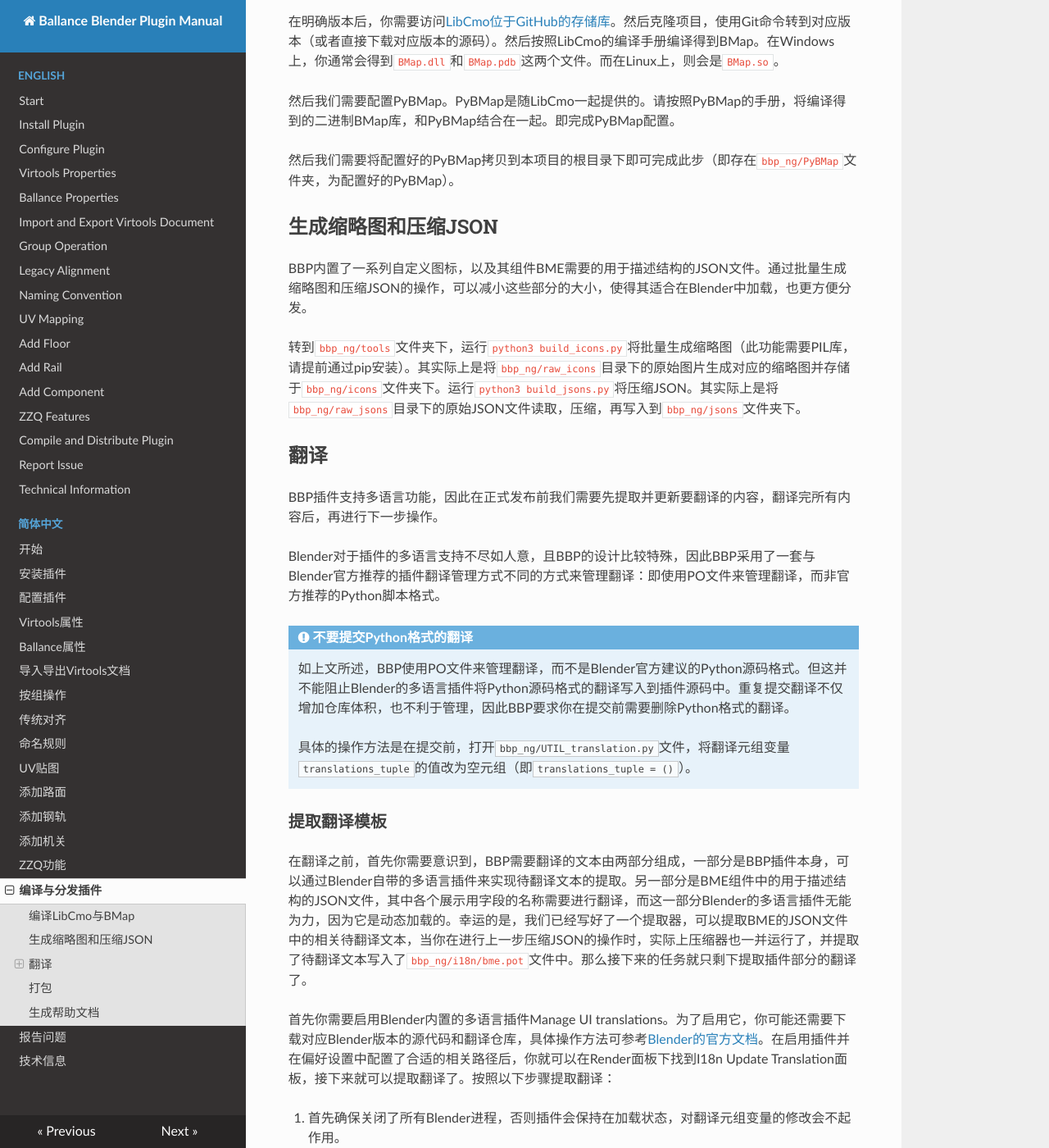
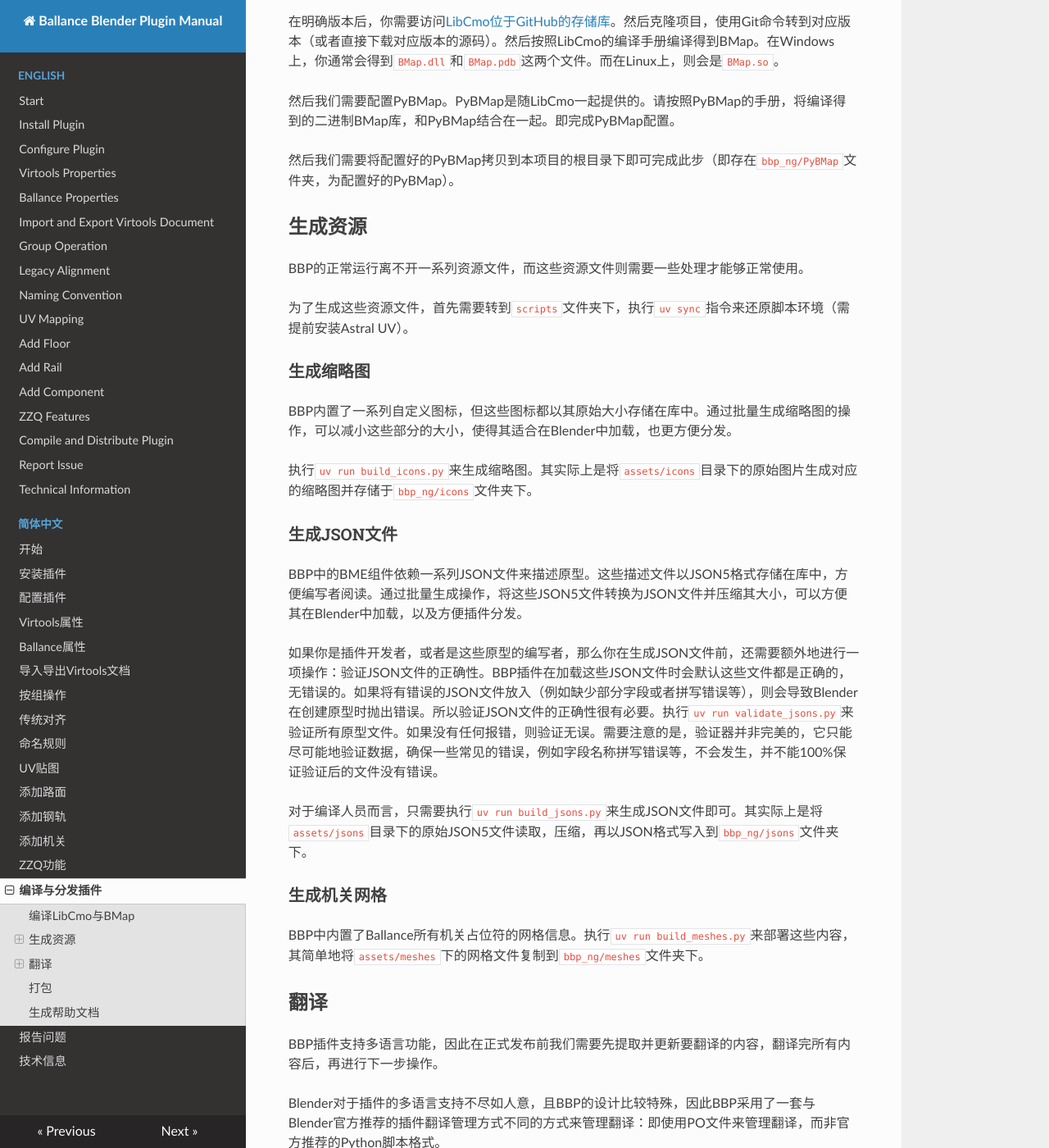
Before and after one commit to yyc12345/BallanceBlenderHelper, an MkDocs documentation site: the page built from docs/docs/zh-cn/compile-distribute-plugin.md, in a window 1280 px wide and 1400 px high, scrolled down 428 px. Shown: the whole window at 82% size. Built offline with MkDocs 1.6.1, drawn with Linux system fonts in a browser that asks for light colours; nearby versions of some CDN libraries; some of the changed text lies outside the part shown.

Commit message:
doc: update document
- add hint for gray virtools import export button
- add outcome of leaving blank ballance texture folder setting.
- update compile chapter according to the change of build scripts.

```diff
--- a/docs/docs/zh-cn/compile-distribute-plugin.md
+++ b/docs/docs/zh-cn/compile-distribute-plugin.md
@@ -12,11 +12,29 @@
 
 然后我们需要将配置好的PyBMap拷贝到本项目的根目录下即可完成此步（即存在`bbp_ng/PyBMap`文件夹，为配置好的PyBMap）。
 
-## 生成缩略图和压缩JSON
+## 生成资源
 
-BBP内置了一系列自定义图标，以及其组件BME需要的用于描述结构的JSON文件。通过批量生成缩略图和压缩JSON的操作，可以减小这些部分的大小，使得其适合在Blender中加载，也更方便分发。
+BBP的正常运行离不开一系列资源文件，而这些资源文件则需要一些处理才能够正常使用。
 
-转到`bbp_ng/tools`文件夹下，运行`python3 build_icons.py`将批量生成缩略图（此功能需要PIL库，请提前通过pip安装）。其实际上是将`bbp_ng/raw_icons`目录下的原始图片生成对应的缩略图并存储于`bbp_ng/icons`文件夹下。运行`python3 build_jsons.py`将压缩JSON。其实际上是将`bbp_ng/raw_jsons`目录下的原始JSON文件读取，压缩，再写入到`bbp_ng/jsons`文件夹下。
+为了生成这些资源文件，首先需要转到`scripts`文件夹下，执行`uv sync`指令来还原脚本环境（需提前安装Astral UV）。
+
+### 生成缩略图
+
+BBP内置了一系列自定义图标，但这些图标都以其原始大小存储在库中。通过批量生成缩略图的操作，可以减小这些部分的大小，使得其适合在Blender中加载，也更方便分发。
+
+执行`uv run build_icons.py`来生成缩略图。其实际上是将`assets/icons`目录下的原始图片生成对应的缩略图并存储于`bbp_ng/icons`文件夹下。
+
+### 生成JSON文件
+
+BBP中的BME组件依赖一系列JSON文件来描述原型。这些描述文件以JSON5格式存储在库中，方便编写者阅读。通过批量生成操作，将这些JSON5文件转换为JSON文件并压缩其大小，可以方便其在Blender中加载，以及方便插件分发。
+
+如果你是插件开发者，或者是这些原型的编写者，那么你在生成JSON文件前，还需要额外地进行一项操作：验证JSON文件的正确性。BBP插件在加载这些JSON文件时会默认这些文件都是正确的，无错误的。如果将有错误的JSON文件放入（例如缺少部分字段或者拼写错误等），则会导致Blender在创建原型时抛出错误。所以验证JSON文件的正确性很有必要。执行`uv run validate_jsons.py`来验证所有原型文件。如果没有任何报错，则验证无误。需要注意的是，验证器并非完美的，它只能尽可能地验证数据，确保一些常见的错误，例如字段名称拼写错误等，不会发生，并不能100%保证验证后的文件没有错误。
+
+对于编译人员而言，只需要执行`uv run build_jsons.py`来生成JSON文件即可。其实际上是将`assets/jsons`目录下的原始JSON5文件读取，压缩，再以JSON格式写入到`bbp_ng/jsons`文件夹下。
+
+### 生成机关网格
+
+BBP中内置了Ballance所有机关占位符的网格信息。执行`uv run build_meshes.py`来部署这些内容，其简单地将`assets/meshes`下的网格文件复制到`bbp_ng/meshes`文件夹下。
 
 ## 翻译
 
@@ -31,7 +49,7 @@
 
 ### 提取翻译模板
 
-在翻译之前，首先你需要意识到，BBP需要翻译的文本由两部分组成，一部分是BBP插件本身，可以通过Blender自带的多语言插件来实现待翻译文本的提取。另一部分是BME组件中的用于描述结构的JSON文件，其中各个展示用字段的名称需要进行翻译，而这一部分Blender的多语言插件无能为力，因为它是动态加载的。幸运的是，我们已经写好了一个提取器，可以提取BME的JSON文件中的相关待翻译文本，当你在进行上一步压缩JSON的操作时，实际上压缩器也一并运行了，并提取了待翻译文本写入了`bbp_ng/i18n/bme.pot`文件中。那么接下来的任务就只剩下提取插件部分的翻译了。
+在翻译之前，首先你需要意识到，BBP需要翻译的文本由两部分组成，一部分是BBP插件本身，可以通过Blender自带的多语言插件来实现待翻译文本的提取。另一部分是BME组件中的用于描述结构的JSON文件，其中各个展示用字段的名称需要进行翻译，而这一部分Blender的多语言插件无能为力，因为它是动态加载的。幸运的是，我们已经写好了一个提取器，可以提取BME的JSON文件中的相关待翻译文本。就是在上一步运行脚本的文件夹中，执行`uv run extract_jsons.py`，脚本就会提取待翻译文本并写入`i18n/bme.pot`文件中。那么接下来的任务就只剩下提取插件部分的翻译了。
 
 首先你需要启用Blender内置的多语言插件Manage UI translations。为了启用它，你可能还需要下载对应Blender版本的源代码和翻译仓库，具体操作方法可参考[Blender的官方文档](https://developer.blender.org/docs/handbook/translating/translator_guide/)。在启用插件并在偏好设置中配置了合适的相关路径后，你就可以在Render面板下找到I18n Update Translation面板，接下来就可以提取翻译了。按照以下步骤提取翻译：
 
@@ -41,11 +59,11 @@
     * Simplified Chinese (简体中文)
 1. 点击最下方一栏的Refresh I18n Data按钮，然后在弹出的窗口中选择Ballance Blender Plugin，等待一会后，插件就会完成待翻译字符的提取。此时插件只是将他们按照Blender推荐的方式，以Python源码的格式将翻译字段提取到了插件的源代码中。
 1. 为了获得我们希望的，可以用于编辑的POT文件，还需要点击Export PO按钮，在弹出的窗口中选择Ballance Blender Plugin，保存的位置可以选择任意的文件夹（例如桌面，因为它会产生许多文件，其中只有POT文件才是我们想要的），取消勾选右侧的Update Existing选项并确保Export POT是勾选的，最后进行保存。导出完成后，可以在你选择的文件夹中找到一个名为`blender.pot`的翻译模板文件，以及众多以语言标识符为文件名的`.po`文件。
-1. 你需要复制`blender.pot`到`bbp_ng/i18n`文件夹下，并将其重命名为`bbp_ng.pot`。至此我们提取了所有需要翻译的内容。
+1. 你需要复制`blender.pot`到`i18n`文件夹下，并将其重命名为`bbp_ng.pot`。至此我们提取了所有需要翻译的内容。
 
 ### 合并翻译模板
 
-现在`bbp_ng/i18n`文件夹下有两个POT文件，分别代表了两部分提取的待翻译文本，我们需要把他们合并起来。在`bbp_ng/i18n`文件夹执行`xgettext -o blender.pot bbp_ng.pot bme.pot`来进行合并。合并完成后的`bbp_ng/i18n/blender.pot`将用作翻译模板。
+现在`i18n`文件夹下有两个POT文件，分别代表了两部分提取的待翻译文本，我们需要把他们合并起来。在`i18n`文件夹执行`xgettext -o blender.pot bbp_ng.pot bme.pot`来进行合并。合并完成后的`i18n/blender.pot`将用作翻译模板。
 
 ### 创建新语言翻译
 
@@ -80,7 +98,7 @@
 1. 首先确保关闭了所有Blender进程，否则插件会保持在加载状态，对翻译元组变量的修改会不起作用。
 1. 将插件中翻译元组变量`translations_tuple`的值改为空元组（参见前文有关提交的注意事项）。这一步操作的意图是让整个插件不存在翻译条目，这样之后在使用Import PO功能的时候，Blender的多语言插件就会认为PO文件中存储的所有字段都是要翻译的，就不会出现只导入了一部分翻译的情况（因为BME部分的翻译是后来合并入的）。
 1. 打开Blender，转到I18n Update Translation面板，按照提取翻译模板时的操作方法，在语言列表中仅选中需要翻译的语言。
-1. 点击最下方一栏的Import PO按钮，然后在弹出的窗口中选择Ballance Blender Plugin，然后选择`bbp_ng/i18n`文件夹进行导入。这样我们就完成了将PO文件导入为Blender可识别的Python源码格式的操作。
+1. 点击最下方一栏的Import PO按钮，然后在弹出的窗口中选择Ballance Blender Plugin，然后选择`i18n`文件夹进行导入。这样我们就完成了将PO文件导入为Blender可识别的Python源码格式的操作。
 
 ## 打包
 
```
Also changed, not shown: docs/docs/zh-cn/configure-plugin.md (+3 -1 lines), docs/docs/zh-cn/import-export-virtools.md (+8 -0 lines), 1 other file.
